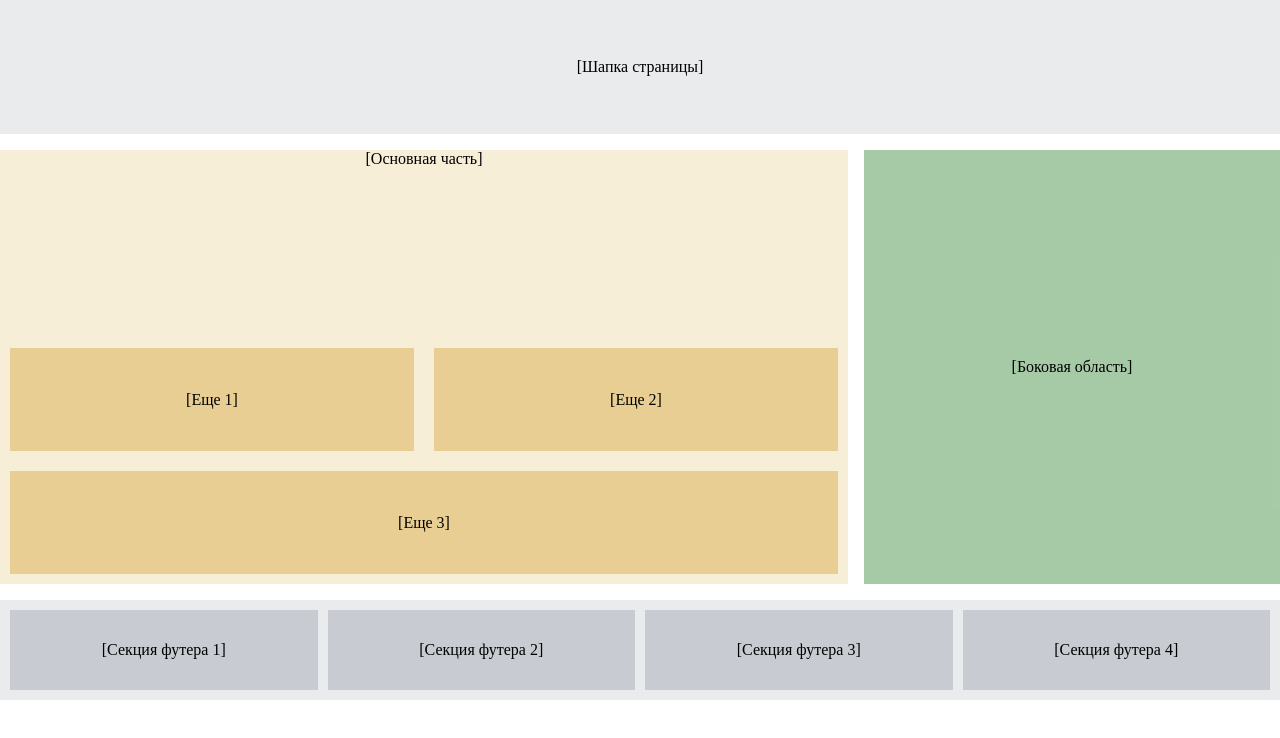
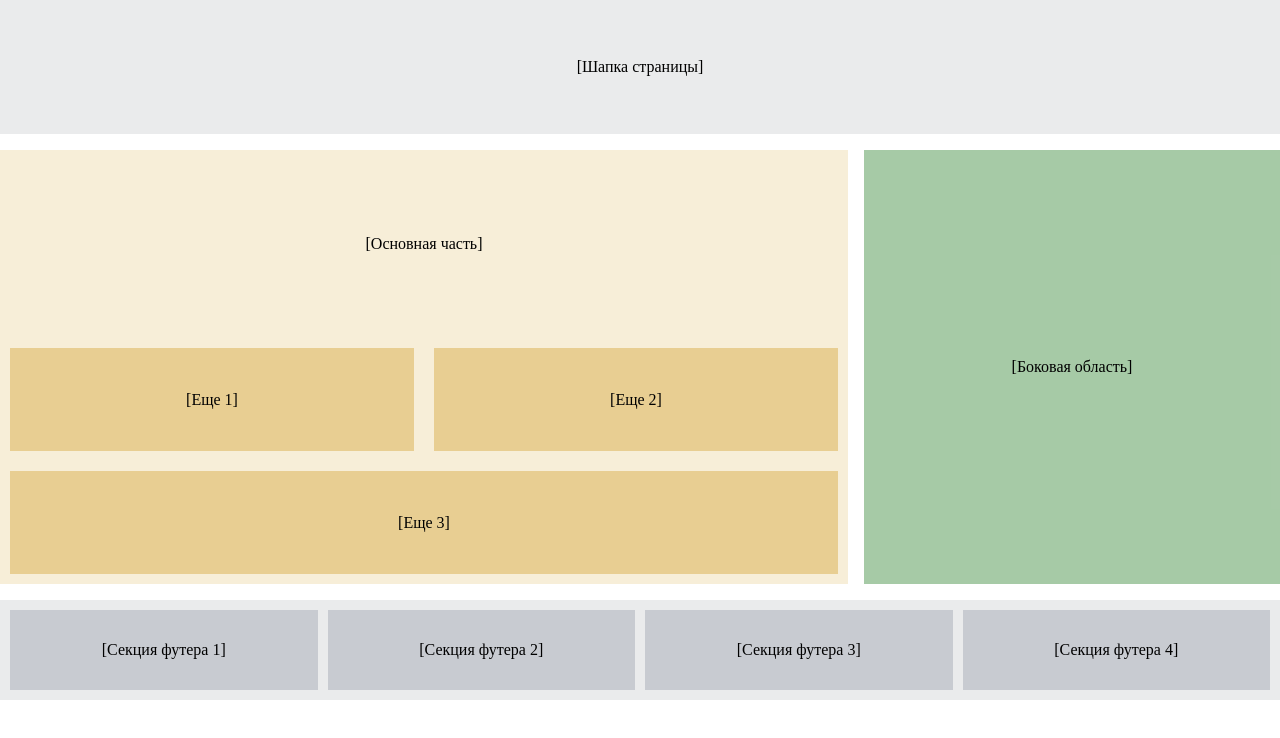
Before and after one commit to odnomgnovenie/Grid-table, a plain HTML site: page index.html in a window 1280 px wide. Drawn offline with Linux system fonts and the light colour scheme.

Commit message:
added css / html

```diff
--- a/index.html
+++ b/index.html
@@ -10,7 +10,8 @@
     <div class="container">
         <header class="header">[Шапка страницы]</header>
         <aside class="sidebar">[Боковая область]</aside>
-        <div class="main">[Основная часть]
+        <div class="main">
+            <div class="content-text"> [Основная часть] </div>
             <div class="content-box">
                 <div class="content-1">[Еще 1]</div>
                 <div class="content-2">[Еще 2]</div>
--- a/style.css
+++ b/style.css
@@ -34,11 +34,18 @@
 }
 
 /* Вношу изменения в основную часть*/
+
 .main{
     display: grid;
-    grid-row: 2 / 5;
-    grid-column: 1 / 3;
+    grid-row: span 3;
+    grid-column: span 2;
     background-color: rgba(240, 221, 178, 0.5);
+}
+
+.content-text {
+    display: flex;
+    justify-content: center;
+    align-items: center;
 }
 
 .content-box {
```
